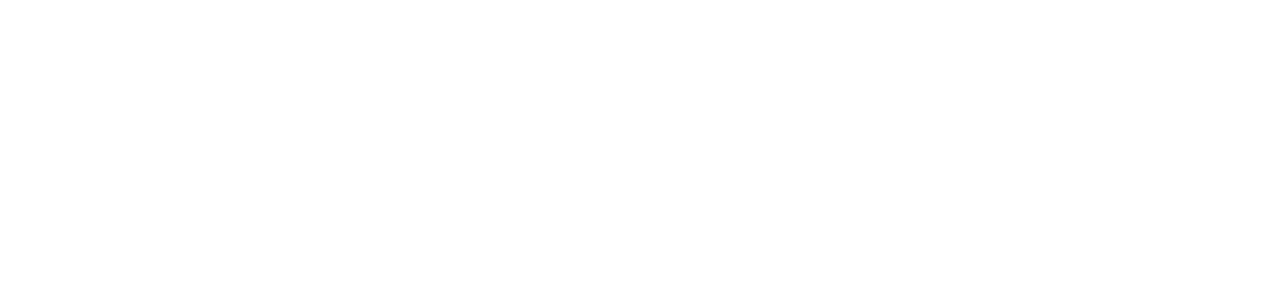
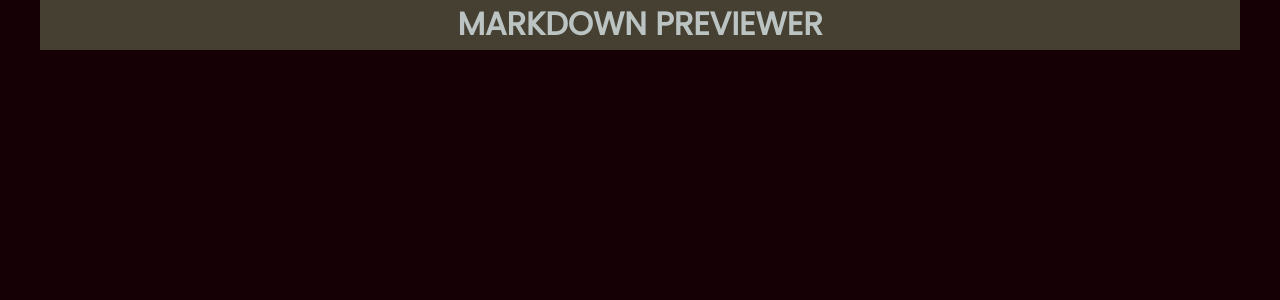
Before and after one commit to rafael-lua/fcc-markdown-previewer, a React (Create React App) app: page / in a window 1280 px wide. Shown: the top 300 px of the page. Built offline with nearby package versions, Linux system fonts and the light colour scheme.

Commit message:
Add basic style theme (+ minor changes)

```diff
--- a/package.json
+++ b/package.json
@@ -8,7 +8,9 @@
     "@testing-library/user-event": "^12.8.3",
     "react": "^17.0.2",
     "react-dom": "^17.0.2",
+    "react-redux": "^7.2.3",
     "react-scripts": "4.0.3",
+    "redux": "^4.0.5",
     "web-vitals": "^1.1.1"
   },
   "scripts": {
--- a/public/index.html
+++ b/public/index.html
@@ -24,7 +24,7 @@
       work correctly both with client-side routing and a non-root public URL.
       Learn how to configure a non-root public URL by running `npm run build`.
     -->
-    <title>React App</title>
+    <title>Markdown Previewer App</title>
   </head>
   <body>
     <noscript>You need to enable JavaScript to run this app.</noscript>
--- a/src/App.js
+++ b/src/App.js
@@ -1,8 +1,8 @@
 function App() {
   return (
-    <div>
-      <header>
-
+    <div className="container">
+      <header className="header">
+        <h1 className="header-title">MARKDOWN PREVIEWER</h1>
       </header>
     </div>
   );
--- a/src/index.css
+++ b/src/index.css
@@ -1,13 +1,28 @@
-body {
+@import url('https://fonts.googleapis.com/css2?family=Poppins:wght@300;400&display=swap');
+
+* {
+  box-sizing: border-box;
   margin: 0;
-  font-family: -apple-system, BlinkMacSystemFont, 'Segoe UI', 'Roboto', 'Oxygen',
-    'Ubuntu', 'Cantarell', 'Fira Sans', 'Droid Sans', 'Helvetica Neue',
-    sans-serif;
-  -webkit-font-smoothing: antialiased;
-  -moz-osx-font-smoothing: grayscale;
+  padding: 0;
 }
 
-code {
-  font-family: source-code-pro, Menlo, Monaco, Consolas, 'Courier New',
-    monospace;
+body {
+  font-family: 'Poppins', sans-serif;
+  background-color: #140005;
 }
+
+.container {
+  max-width: 1200px;
+  margin: 0 auto;
+}
+
+.header {
+  background-color: #464033;
+  width: 100%;
+  height: 50px;
+}
+
+.header-title {
+  text-align: center;
+  color: #BBC4C2;
+}
```
Also changed, not shown: 1 other file (tests, documents, lock files or other folders).
